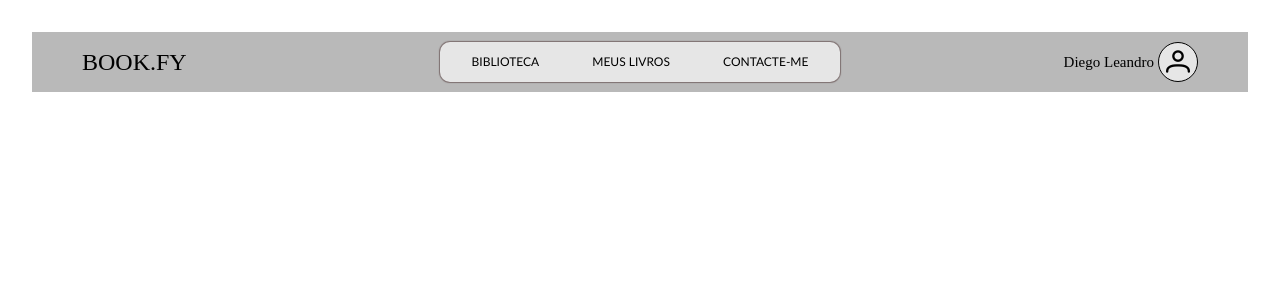
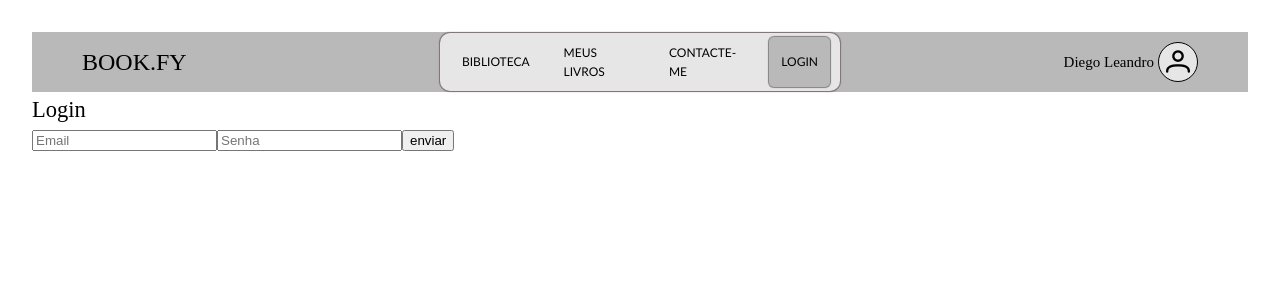
Before and after one commit to DiegoLeandro477/bookfy-frontend, a Vue app: page /Login in a window 1280 px wide. Shown: the top 300 px of the page. Built offline with nearby package versions, Linux system fonts and the light colour scheme.

Commit message:
criando LoginView

```diff
--- a/src/components/NavBar.vue
+++ b/src/components/NavBar.vue
@@ -6,6 +6,7 @@ nav.header
       router-link.menu-link(to="/") BIBLIOTECA
       router-link.menu-link(to="/MyLibaries") MEUS LIVROS
       router-link.menu-link(to="/ContactMe") CONTACTE-ME
+      router-link.menu-link(to="/login") LOGIN
   #user
     label Diego Leandro
     i.pi.pi-user.icon-user(style="font-size: 1.5rem")
--- a/src/router/index.ts
+++ b/src/router/index.ts
@@ -2,6 +2,7 @@ import { createRouter, createWebHistory } from 'vue-router'
 import LibariesView from '@/views/LibariesView.vue'
 import MyLibaryView from '@/views/MyLibaryView.vue'
 import ContateMeView from '@/views/ContateMeView.vue'
+import LoginView from '@/views/LoginView.vue'
 const router = createRouter({
   history: createWebHistory(import.meta.env.BASE_URL),
   routes: [
@@ -19,6 +20,11 @@ const router = createRouter({
       path: '/ContactMe',
       name: 'Contate-me',
       component: ContateMeView
+    },
+    {
+      path: '/Login',
+      name: 'Login',
+      component: LoginView
     }
   ]
 })
--- /dev/null
+++ b/src/types/Login.ts
@@ -0,0 +1,11 @@
+export interface Login {
+  email: string;
+  password: string;
+}
+
+export interface Register {
+  name: string;
+  email: string;
+  password: string;
+  role: string;
+}
--- a/src/views/LoginView.vue
+++ b/src/views/LoginView.vue
@@ -1,19 +1,27 @@
 <template lang="pug">
 div
+  h2 Login
+  form(@submit.prevent="login")
+    input(type="text" v-model="email" placeholder="Email")
+    input(type="password" v-model="password" placeholder="Senha")
+    input(type="submit" value="enviar")
+  </template>
 
-</template>
+  <script setup lang="ts">
+  import { ref } from 'vue';
+  import type { Login } from '@/types/Login';
 
-<script setup lang="ts">
-import axiosInstance from '@/services/http.js';
+  const email = ref('');
+  const password = ref('');
 
+  const login = () => {
+    const loginInfo: Login = {
+      email: email.value,
+      password: password.value
+    };
+    console.log("login", loginInfo);
+  };
+  </script>
 
-
-
-const postU = () => {
-  axiosInstance.post("/users/register", {name:"diego", email:"diego@gmail.com", password:"123"})
-}
-</script>
-
-<style scoped>
-
-</style>
+  <style scoped>
+  </style>
```
